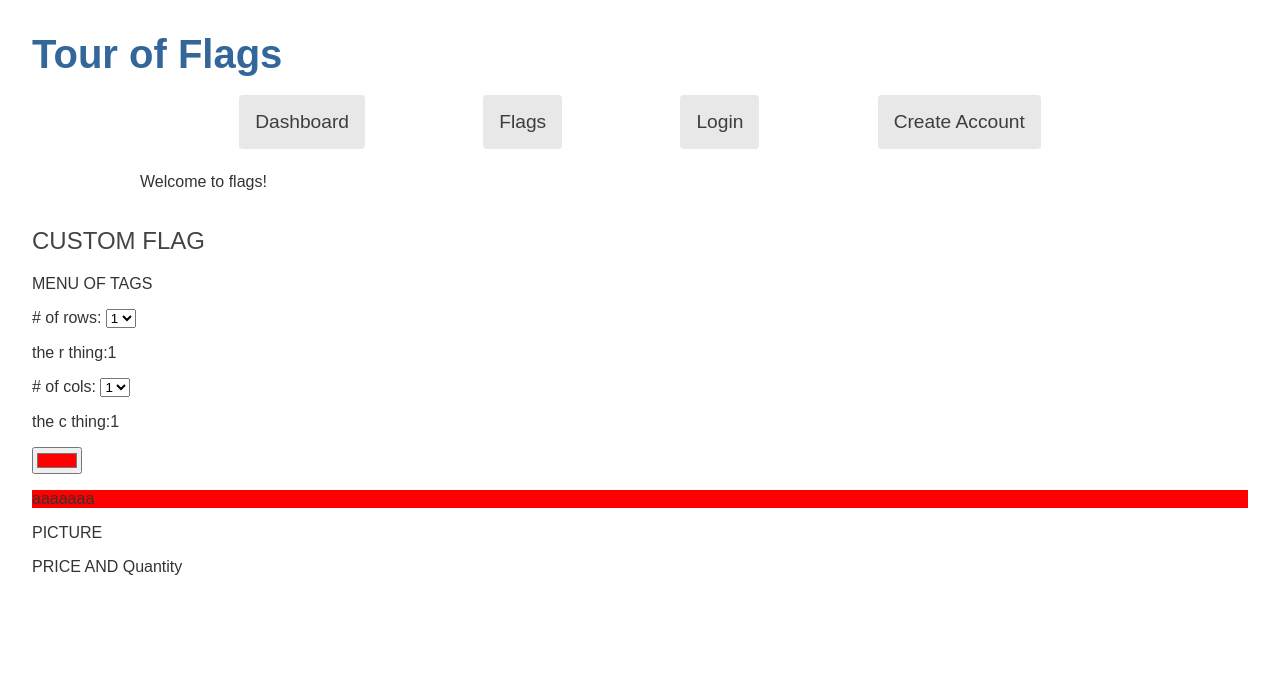
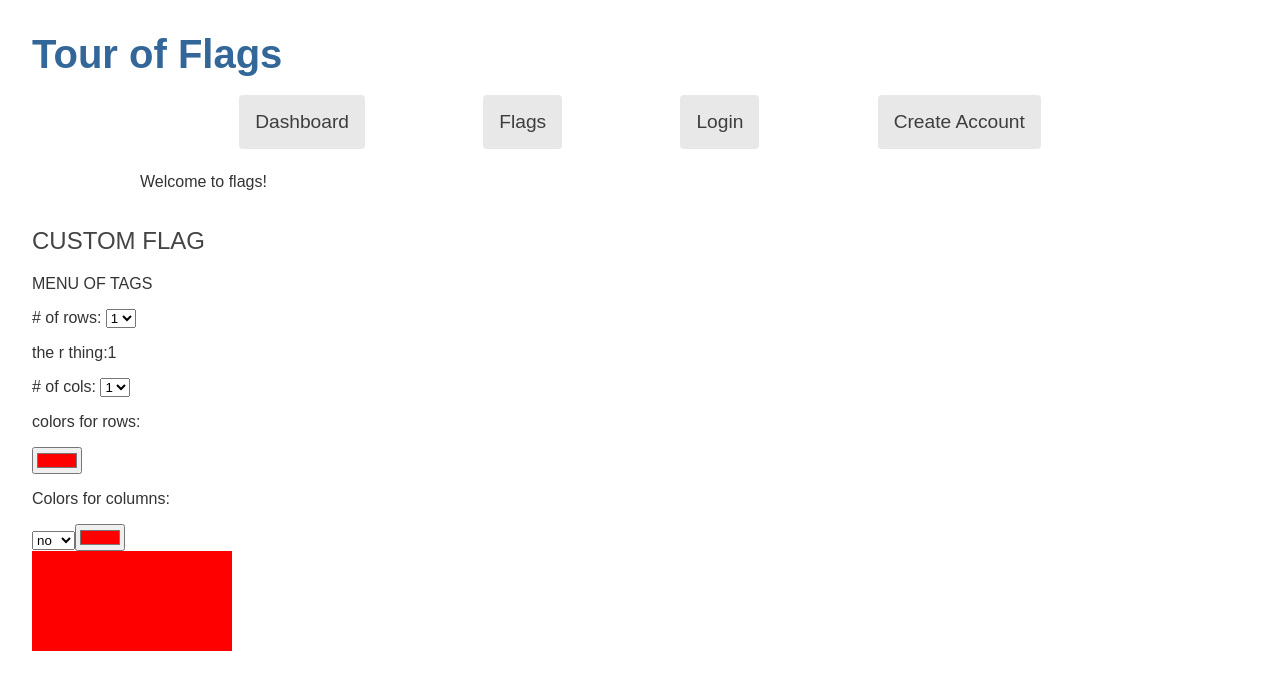
Before and after one commit to jas8726/flags-estore, an Angular app in the folder Tour-of-Flags/: page /customflag in a window 1280 px wide. Shown: the top 690 px of the page. Built offline with nearby package versions, Linux system fonts and the light colour scheme.

Commit message:
make toggle-able columns and can set colors for each section

```diff
--- a/Tour-of-Flags/src/app/customflag/customflag.component.css
+++ b/Tour-of-Flags/src/app/customflag/customflag.component.css
@@ -15,3 +15,14 @@
     height: 100px;
   }
 */
+
+div.flagimage{
+  align-content: center;
+  align-items: center;
+  /*display: grid;*/
+  position: absolute;
+}
+
+div.flaginage.cols{
+  display: inline;
+}
--- a/Tour-of-Flags/src/app/customflag/customflag.component.html
+++ b/Tour-of-Flags/src/app/customflag/customflag.component.html
@@ -33,14 +33,89 @@ attributes: disabled (useful for ifadmin)
         <option>6</option>
     </select>
 </p>
-<p>the c thing:{{cols}}</p>
+<p>colors for rows:</p>
+<input *ngIf="validRIndex(1)" type="color" #r1 id="1" name="r1" value="#ff0000" (change)="setRColor(r1.id, r1.value)">
+<input *ngIf="validRIndex(2)" type="color" #r2 id="2" name="r2" value="#ff0000" (change)="setRColor(r2.id, r2.value)">
+<input *ngIf="validRIndex(3)" type="color" #r3 id="3" name="r3" value="#ff0000" (change)="setRColor(r3.id, r3.value)">
+<input *ngIf="validRIndex(4)" type="color" #r4 id="4" name="r4" value="#ff0000" (change)="setRColor(r4.id, r4.value)">
+<input *ngIf="validRIndex(5)" type="color" #r5 id="5" name="r5" value="#ff0000" (change)="setRColor(r5.id, r5.value)">
+<input *ngIf="validRIndex(6)" type="color" #r6 id="6" name="r6" value="#ff0000" (change)="setRColor(r6.id, r6.value)">
+<!--<div class="choosercolors" *ngfor="let color of rcolors; let i = index"
+    [attr.id]="'r' + i">
+    <input type="color" ngIf*="lessthan(i, rows)" #r{i} id="i" (change)="setRColor(r{i}.id, r{i}.value)">
+</div> -->
+<p>Colors for columns: </p>
+<select *ngIf="validRIndex(1)" #c1 (change)="setToggle(1, c1.value)">
+    <option default value="false">no</option>
+    <option value="true">yes</option>
+</select>
+<input *ngIf="validCIndex(1)" type="color" #c1 id="1" name="c1" value="#ff0000" (change)="setCColor(c1.id, c1.value)">
 
-    <input type="color" #r1 id="1" name="r1" value="#ff0000" (change)="setRColor(r1.id, r1.value)">
-<div class="colortest" id="colortest" [ngStyle]="{background: r1color}">
-    <p>aaaaaaa</p>
+<select *ngIf="validCIndex(2)" #c2 (change)="setToggle(2, c2.value)">
+    <option default value="false">no</option>
+    <option value="true">yes</option>
+</select>
+<input *ngIf="validCIndex(2)" type="color" #c2 id="2" name="c2" value="#ff0000" (change)="setCColor(c2.id, c2.value)">
+
+<select *ngIf="validCIndex(3)" #c3 (change)="setToggle(3, c3.value)">
+    <option default value="false">no</option>
+    <option value="true">yes</option>
+</select>
+<input *ngIf="validCIndex(3)" type="color" #c3 id="3" name="c3" value="#ff0000" (change)="setCColor(c3.id, c3.value)">
+
+<select *ngIf="validCIndex(4)" #c4 (change)="setToggle(4, c4.value)">
+    <option default value="false">no</option>
+    <option value="true">yes</option>
+</select>
+<input *ngIf="validCIndex(4)" type="color" #c4 id="4" name="c4" value="#ff0000" (change)="setCColor(c4.id, c4.value)">
+
+<select *ngIf="validCIndex(5)" #c5 (change)="setToggle(5, c5.value)">
+    <option default value="false">no</option>
+    <option value="true">yes</option>
+</select>
+<input *ngIf="validCIndex(5)" type="color" #c5 id="5" name="c5" value="#ff0000" (change)="setCColor(c5.id, c5.value)">
+
+<select *ngIf="validCIndex(6)" #c6 (change)="setToggle(6, c6.value)">
+    <option default value="false">no</option>
+    <option value="true">yes</option>
+</select>
+<input *ngIf="validCIndex(6)" type="color" #c6 id="6" name="c6" value="#ff0000" (change)="setCColor(c6.id, c6.value)">
+
+
+<div class="flagimage">
+    <div class="rows">
+    <div class="colortest" id="r1" *ngIf="validRIndex(1)" [ngStyle]="{background: getRColor(1), 'height': getRowHeight() + 'px', 'width': 200 + 'px'}"></div>
+    <div class="colortest" id="r2" *ngIf="validRIndex(2)" [ngStyle]="{background: getRColor(2), 'height': getRowHeight() + 'px', 'width': 200 + 'px'}"></div>
+    <div class="colortest" id="r3" *ngIf="validRIndex(3)" [ngStyle]="{background: getRColor(3), 'height': getRowHeight() + 'px', 'width': 200 + 'px'}"></div>
+    <div class="colortest" id="r4" *ngIf="validRIndex(4)" [ngStyle]="{background: getRColor(4), 'height': getRowHeight() + 'px', 'width': 200 + 'px'}"></div>
+    <div class="colortest" id="r5" *ngIf="validRIndex(5)" [ngStyle]="{background: getRColor(5), 'height': getRowHeight() + 'px', 'width': 200 + 'px'}"></div>
+    <div class="colortest" id="r6" *ngIf="validRIndex(6)" [ngStyle]="{background: getRColor(6), 'height': getRowHeight() + 'px', 'width': 200 + 'px'}"></div>
+    </div>
+
+
+
+    <div class="colortest" id="c1" *ngIf="validCIndex(1) && isColToggle(1)" [ngStyle]="{background: getCColor(1), 'height': 100 + 'px', 'width': getCWidth() + 'px'}"></div>
+    <div class="colortest" id="c1" *ngIf="validCIndex(1) && !isColToggle(1)" [ngStyle]="{'height': 100 + 'px', 'width': getCWidth() + 'px'}"></div>
+
+    <div class="colortest" id="c2" *ngIf="validCIndex(2) && isColToggle(2)" [ngStyle]="{background: getCColor(2), 'height': 100 + 'px', 'width': getCWidth() + 'px'}"></div>
+    <div class="colortest" id="c2" *ngIf="validCIndex(2) && !isColToggle(2)" [ngStyle]="{'height': 100 + 'px', 'width': getCWidth() + 'px'}"></div>
+
+    <div class="colortest" id="c3" *ngIf="validCIndex(3) && isColToggle(3)" [ngStyle]="{background: getCColor(3), 'height': 100 + 'px', 'width': getCWidth() + 'px'}"></div>
+    <div class="colortest" id="c3" *ngIf="validCIndex(3) && !isColToggle(3)" [ngStyle]="{'height': 100 + 'px', 'width': getCWidth() + 'px'}"></div>
+
+    <div class="colortest" id="c4" *ngIf="validCIndex(4) && isColToggle(4)" [ngStyle]="{background: getCColor(4), 'height': 100 + 'px', 'width': getCWidth() + 'px'}"></div>
+    <div class="colortest" id="c4" *ngIf="validCIndex(4) && !isColToggle(4)" [ngStyle]="{'height': 100 + 'px', 'width': getCWidth() + 'px'}"></div>
+
+    <div class="colortest" id="c5" *ngIf="validCIndex(5) && isColToggle(5)" [ngStyle]="{background: getCColor(5), 'height': 100 + 'px', 'width': getCWidth() + 'px'}"></div>
+    <div class="colortest" id="c5" *ngIf="validCIndex(5) && !isColToggle(5)" [ngStyle]="{'height': 100 + 'px', 'width': getCWidth() + 'px'}"></div>
+
+    <div class="colortest" id="c6" *ngIf="validCIndex(6) && isColToggle(6)" [ngStyle]="{background: getCColor(6), 'height': 100 + 'px', 'width': getCWidth() + 'px'}"></div>
+    <div class="colortest" id="c6" *ngIf="validCIndex(6) && !isColToggle(6)" [ngStyle]="{'height': 100 + 'px', 'width': getCWidth() + 'px'}"></div>
+
+
 </div>
 
-<!-- <button [ngStyle]="calculateStyles()">Button</button>   -->
+
 
 <P>PICTURE</P>
 <p>PRICE AND Quantity</p>
--- a/Tour-of-Flags/src/app/customflag/customflag.component.ts
+++ b/Tour-of-Flags/src/app/customflag/customflag.component.ts
@@ -17,10 +17,19 @@ export class CustomflagComponent {
 
   public rows: number = 1;
   public cols: number = 1;
-  public rcolors = ['none', 'none', 'none', 'none', 'none', 'none'];
-  private ccolors = ['none', 'none', 'none', 'none', 'none', 'none'];
-  public r1color: string = '#ff0000';
-  public styleOne = "#fea1c08";
+  public rcolors = ['#ff0000', '#ff0000', '#ff0000', '#ff0000', '#ff0000', '#ff0000'];
+  private ccolors = ['#ff0000', '#ff0000', '#ff0000', '#ff0000', '#ff0000', '#ff0000'];
+  private coltoggle = [false, false, false, false, false, false];
+  public tmpclassname = "";
+
+    getRowHeight(): number{
+      return 100/this.rows;
+    }
+
+    getCWidth(): number{
+      return 200/this.cols;
+    }
+
 
   getRows(): void {
     this.rows;
@@ -45,11 +54,37 @@ export class CustomflagComponent {
   setRColor(i: any, hx: any): void{
     var index = (i as number) -1;
     this.rcolors[index] = hx as string;
-    if(index == 0){
-      this.r1color = hx as string;
-      console.log("setcolor called- r1color=" + this.r1color);
-    }
+  }
+  setCColor(i: any, hx: any): void{
+    var index = (i as number) -1;
+    this.ccolors[index] = hx as string;
   }
 
 
+  getRColor(i: any): string{
+    return this.rcolors[i-1];
+  }
+  getCColor(i: any): string{
+    return this.ccolors[i-1];
+  }
+
+  validRIndex(i: number): boolean {
+    if(i-1 < this.rows){
+      return true;
+    }
+    return false
+  }
+
+  validCIndex(i: number): boolean {
+    if(i-1 < this.cols){
+      return true;
+    }
+    return false
+  }
+  isColToggle(i: number): boolean{
+    return this.coltoggle[i-1];
+  }
+  setToggle(i: number, x: any): void{
+    this.coltoggle[i-1] = x as boolean;
+  }
 }
```
